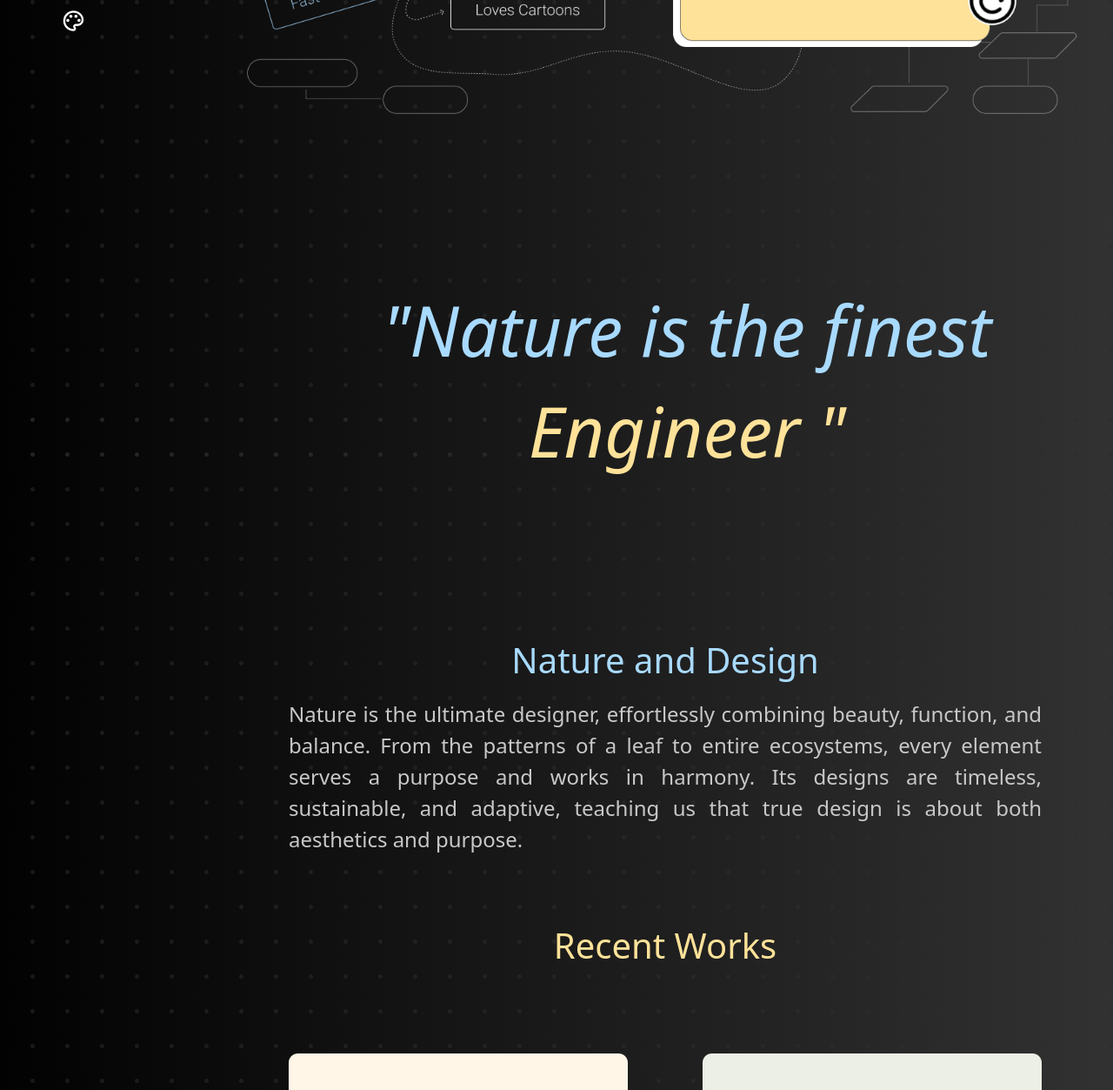
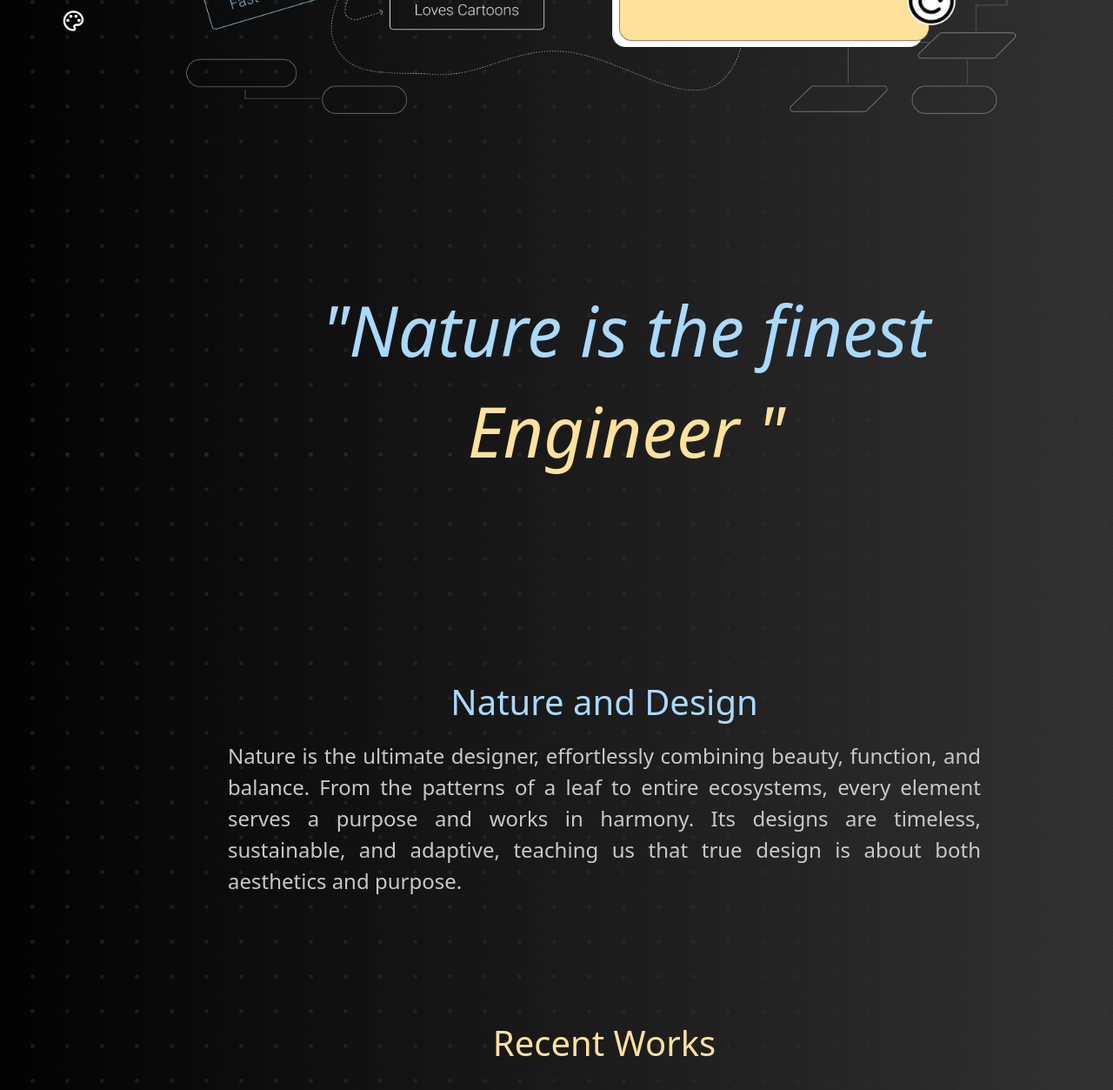
Before and after one commit to adityak1308/AdityaKul13, a plain HTML site: page index.html in a window 1280 px wide. Shown: the part 440-1693 px from the top of the page at 87% size. Drawn offline with nearby package versions, Linux system fonts and the light colour scheme.

Commit message:
Update index.html

```diff
--- a/index.html
+++ b/index.html
@@ -58,7 +58,7 @@
         <a href="fun.html" data-bs-toggle="tooltip" title=" Fun" data-bs-placement="right"class="glow-image" ><img src="Fun inactive.png"></a>
       </div>
 
-      <div class="container mt-5" style="width: 100%;color: rgb(77, 57, 57);float: center;"  >
+      <div class="container mt-5" style="width: 100%;color: rgb(77, 57, 57);float: left;"  >
 
         <div class="d-flex justify-content-between align-items-center" >
           <div style="margin-left:200px ; width: 2000px;align-content: center;margin-top: 20px;">
@@ -72,7 +72,7 @@
         </div>
         <!-- A div with text and an image aligned at the end -->
         <div class="d-flex justify-content-between align-items-center" >
-          <div style="margin-left:50px ; width: 2000px;align-content: center;">
+          <div style="margin-left:50px ; width: 2000px;align-content: left;">
             <div class="left" style="margin-bottom: 100px; margin-left: 250px;margin-top: 200px;text-align: center;">
               <div class="glow-image">
                 <h1 style="font-size: 60pt;font-style: italic;font-weight: lighter;color: #A8DAFF;">"Nature is the finest </h1>
@@ -86,7 +86,7 @@
        </div>
       </div>
 
-      <div class="container mt-5" style="width: 90%;color: rgb(77, 57, 57);float: center;" >
+      <div class="container mt-5" style="width: 90%;color: rgb(77, 57, 57);float: left;" >
         <div class="glow-image">
           <h1 style="font-weight: lighter;color: #A8DAFF;margin-left: 250px;text-align: center;margin-top: 80px;margin-bottom: 20px;">Nature and Design </h1>
         <p style="color: rgb(200, 200, 200);font-size:18pt ;margin-left: 250px;text-align: justify;">
@@ -96,7 +96,7 @@
 
       </div>
 
-      <div class="container mt-5" style="width: 90%;color: rgb(77, 57, 57);float: center;margin-bottom: 100px;" >
+      <div class="container mt-5" style="width: 90%;color: rgb(77, 57, 57);float: left;margin-bottom: 100px;" >
         <h1 style="font-weight: lighter;color: #FFE299;margin-left: 250px;text-align: center;margin-bottom: 100px;margin-top: 80px;">Recent Works </h1>
         <div class="d-flex justify-content-between"  style="background-color: rgba(0, 0, 0, 0);margin-left: 250px;align-items-center" >
           <div class="glow-image" style="width: 45%;height: 400px;background-image: url(project3.png) ;background-size: contain;background-repeat: no-repeat;border-radius: 8pt;"data-bs-toggle="modal" data-bs-target="#project3Modal">
@@ -157,7 +157,7 @@
       </div>
 
 
-      <div class="container mt-5" style="width: 90%;color: rgb(255, 255,255);float: center;text-align: center;font-size: 12pt; font-weight: lighter;margin-left: 120px;margin-bottom: 50px;" >
+      <div class="container mt-5" style="width: 90%;color: rgb(255, 255,255);float: left;text-align: center;font-size: 12pt; font-weight: lighter;margin-left: 120px;margin-bottom: 50px;" >
 
         <p>This website is part of my UX portfolio, designed from scratch using basic understanding of
           <strong>HTML, CSS, Bootstrap, and a bit of JavaScript.</strong></p>
```
